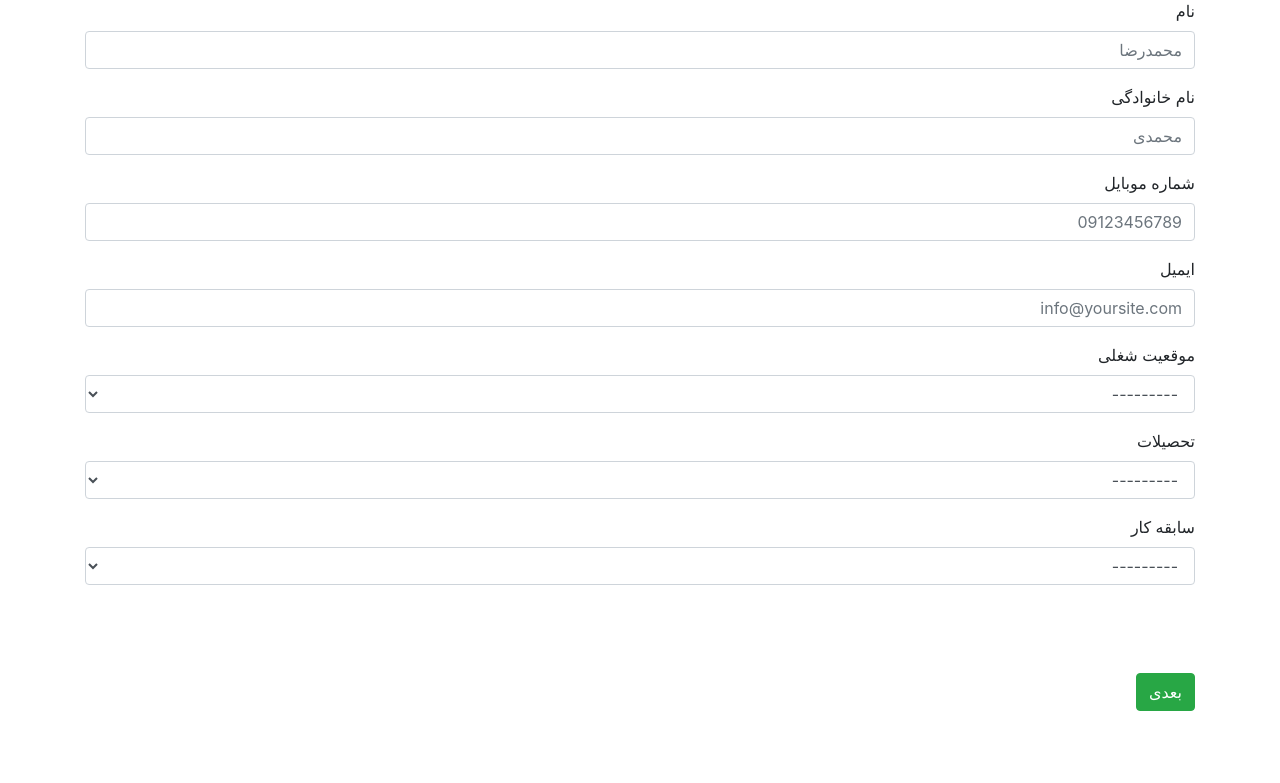
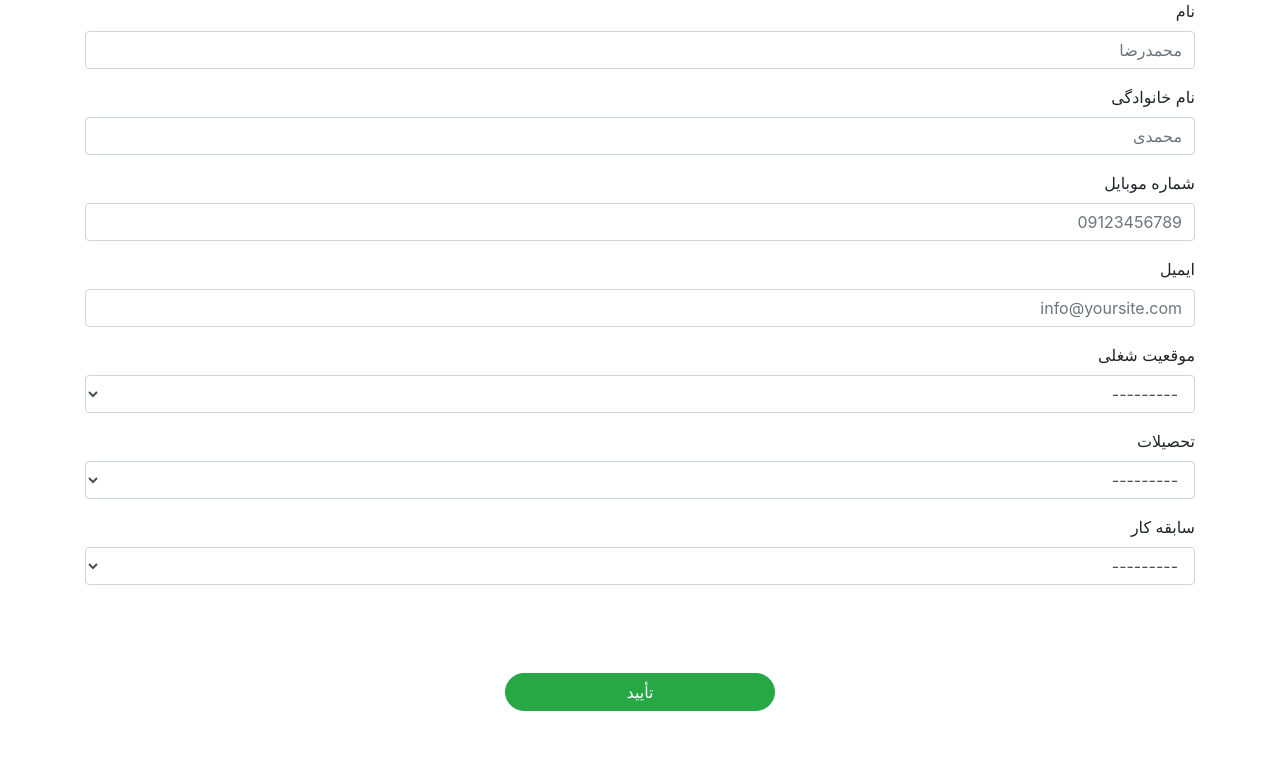
Before and after one commit to amirhosseindehghan1/charehjo.ir, a Django app: page /register/ in a window 1280 px wide. Shown: the part 250-1033 px from the top of the page. Run offline with Django 4.2, Linux system fonts and the light colour scheme; some libraries are stand-ins or nearby versions.

Commit message:
update register button

```diff
--- a/landing/templates/register.html
+++ b/landing/templates/register.html
@@ -78,8 +78,9 @@ height="0" width="0" style="display:none;visibility:hidden"></iframe></noscript>
                 <label for="{{ form.experience.id_for_label }}">سابقه کار</label>
                 {{ form.experience }}
             </div><br /><br /><br />
-            <button type="submit" class="btn btn-success">بعدی</button>
-
+            <div class="container text-center">
+            <button type="submit" class="btn btn-success" style="width: 25%; border-radius: 50px;">تأیید</button>
+            </div>
         </form>
          <br /><br /><br />
     </div>
```
Also changed, not shown: landing/templates/problem_solving.html (line endings or trailing spaces).
